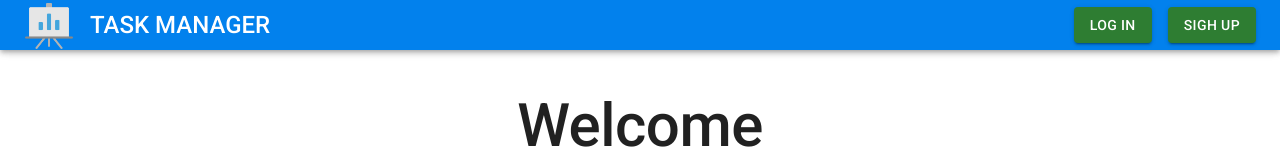
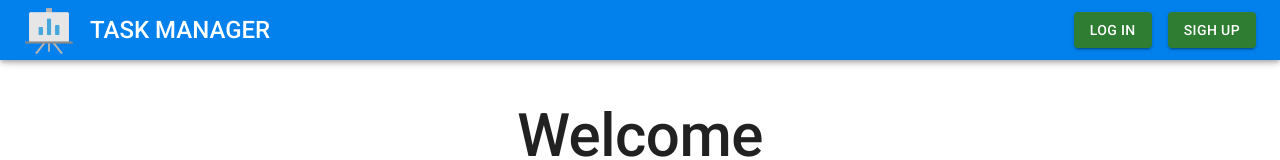
Before and after one commit to yaarusik/project-management-app, a React (Create React App) app: page / in a window 1280 px wide. Shown: the top 160 px of the page. Built offline with nearby package versions, Linux system fonts and the light colour scheme.

Commit message:
fix: change styles

```diff
--- a/src/Components/Header/index.tsx
+++ b/src/Components/Header/index.tsx
@@ -5,6 +5,7 @@ import { useDispatch } from 'react-redux';
 import Button, { ButtonProps } from '@mui/material/Button';
 import AppBar from '@mui/material/AppBar';
 import Stack from '@mui/material/Stack';
+import Box from '@mui/material/Box';
 import PersonIcon from '@mui/icons-material/Person';
 import LogoutIcon from '@mui/icons-material/Logout';
 import Typography from '@mui/material/Typography';
@@ -73,10 +74,13 @@ const Header = () => {
 
   return (
     <AppBar position="sticky">
-      <HeaderBox
+      <Box
         component="header"
         sx={{
           bgcolor: bgColor,
+          height: '60px',
+          paddingTop: '5px',
+          transition: 'background 0.5s',
         }}
       >
         <CssBaseline />
@@ -175,7 +179,7 @@ const Header = () => {
             </Stack>
           </Stack>
         </Container>
-      </HeaderBox>
+      </Box>
     </AppBar>
   );
 };
--- a/src/Components/Header/styles.ts
+++ /dev/null
@@ -1,8 +0,0 @@
-import { Box } from '@mui/material';
-import styled from 'styled-components';
-
-export const HeaderBox = styled(Box)`
-height: '60px',
-paddingTop: '5px',
-transition: 'background 0.5s',
-`;
```
